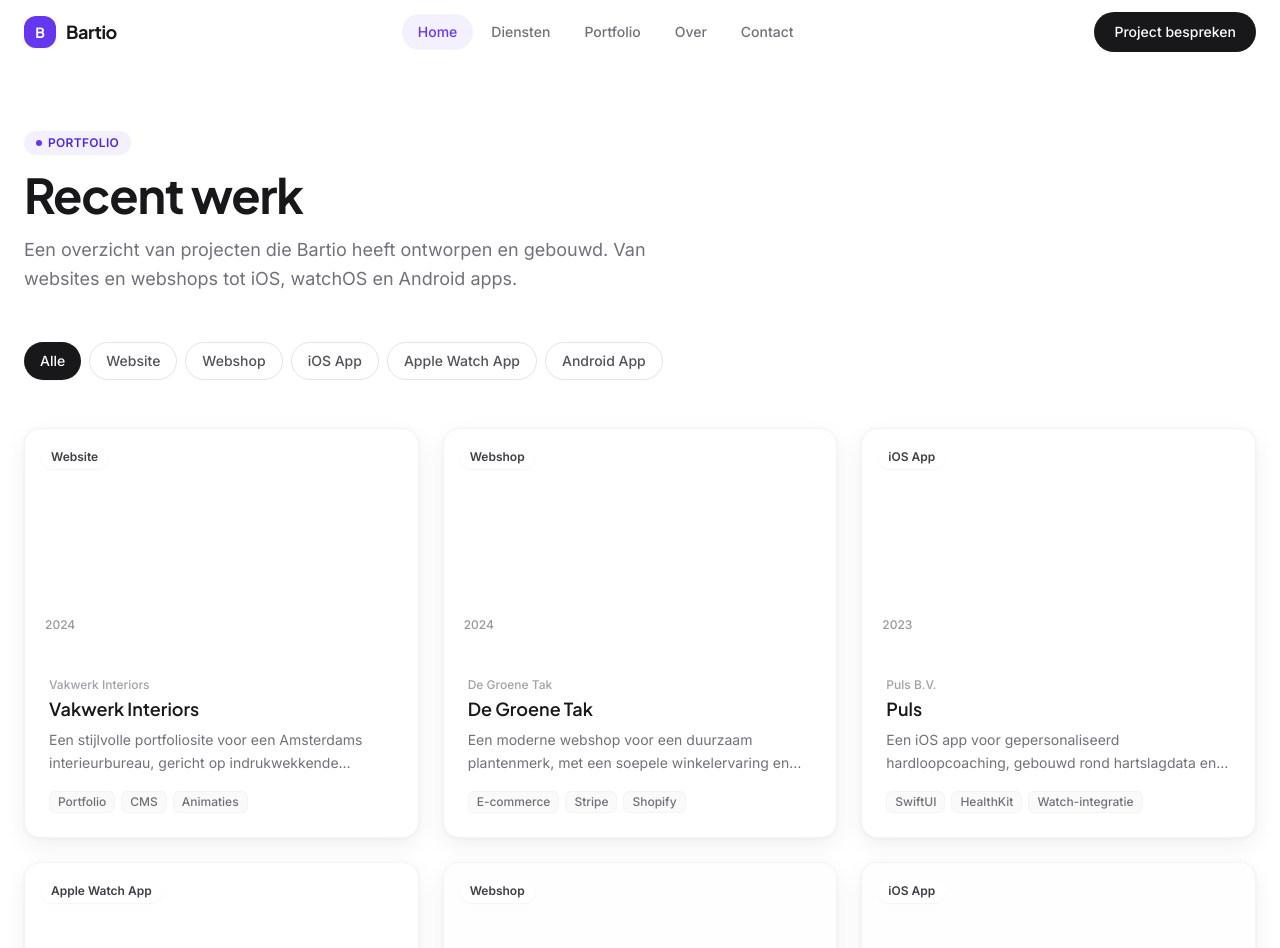
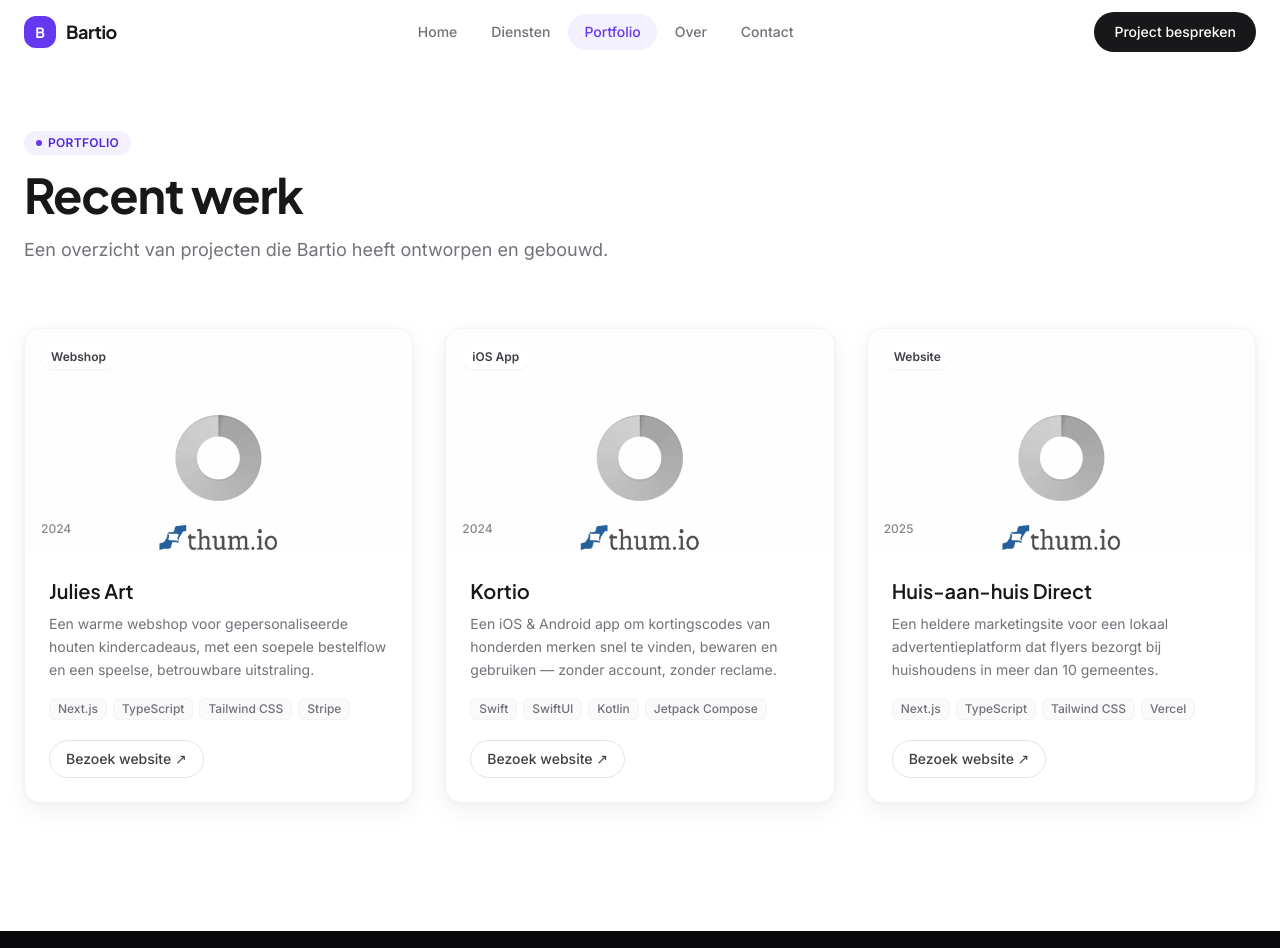
Before and after one commit to BartMimo/bartio, a Next.js app: page /portfolio in a window 1280 px wide. Shown: the top 948 px of the page. Built offline with nearby package versions, Linux system fonts and the light colour scheme.

Commit message:
Remove fake portfolio items, fix header navigation on subpages, rewrite /portfolio page

```diff
--- a/app/portfolio/page.tsx
+++ b/app/portfolio/page.tsx
@@ -1,66 +1,83 @@
-"use client";
-
-import { useState } from "react";
-import { motion, AnimatePresence } from "framer-motion";
-import { portfolioItems, allCategories, PortfolioCategory } from "@/data/portfolio";
-import PortfolioCard from "@/components/portfolio/PortfolioCard";
-import PortfolioFilter from "@/components/portfolio/PortfolioFilter";
+import Image from "next/image";
 import AnimateIn from "@/components/ui/AnimateIn";
 import SectionLabel from "@/components/ui/SectionLabel";
+import { portfolioItems } from "@/data/portfolio";
 
 export default function PortfolioPage() {
-  const [active, setActive] = useState<PortfolioCategory | "Alle">("Alle");
-
-  const filtered =
-    active === "Alle"
-      ? portfolioItems
-      : portfolioItems.filter((item) => item.category === active);
-
   return (
     <div className="pt-24 pb-24 lg:pt-32 lg:pb-32">
       <div className="max-w-7xl mx-auto px-6">
         {/* Header */}
-        <AnimateIn className="max-w-2xl mb-12">
+        <AnimateIn className="max-w-2xl mb-16">
           <SectionLabel className="mb-4">Portfolio</SectionLabel>
           <h1 className="text-4xl md:text-5xl font-display font-bold text-zinc-900 tracking-tight text-balance">
             Recent werk
           </h1>
           <p className="mt-4 text-zinc-500 leading-relaxed text-lg">
-            Een overzicht van projecten die Bartio heeft ontworpen en gebouwd. Van websites en
-            webshops tot iOS, watchOS en Android apps.
+            Een overzicht van projecten die Bartio heeft ontworpen en gebouwd.
           </p>
         </AnimateIn>
 
-        {/* Filter */}
-        <AnimateIn delay={0.1} className="mb-12">
-          <PortfolioFilter
-            categories={allCategories}
-            active={active}
-            onChange={setActive}
-          />
-        </AnimateIn>
+        {/* Grid */}
+        <div className="grid grid-cols-1 md:grid-cols-2 lg:grid-cols-3 gap-8">
+          {portfolioItems.map((item, i) => (
+            <AnimateIn key={item.id} delay={i * 0.1}>
+              <div className="bg-white rounded-2xl border border-zinc-100 shadow-card overflow-hidden flex flex-col">
+                {/* Image */}
+                <div className={`w-full h-56 bg-gradient-to-br ${item.gradient} relative overflow-hidden`}>
+                  {item.image && (
+                    <Image
+                      src={item.image}
+                      alt={item.title}
+                      fill
+                      className="object-cover object-top"
+                    />
+                  )}
+                  <span className="absolute top-4 left-4 inline-flex items-center px-2.5 py-1 rounded-full bg-white/85 backdrop-blur-sm text-xs font-semibold text-zinc-700 shadow-sm z-10">
+                    {item.category}
+                  </span>
+                  <span className="absolute bottom-4 left-4 text-xs font-medium text-zinc-600/70 z-10">{item.year}</span>
+                </div>
 
-        {/* Grid */}
-        <AnimatePresence mode="wait">
-          <motion.div
-            key={active}
-            initial={{ opacity: 0, y: 12 }}
-            animate={{ opacity: 1, y: 0 }}
-            exit={{ opacity: 0, y: -8 }}
-            transition={{ duration: 0.3 }}
-            className="grid grid-cols-1 md:grid-cols-2 lg:grid-cols-3 gap-6"
-          >
-            {filtered.map((item) => (
-              <PortfolioCard key={item.id} item={item} />
-            ))}
-          </motion.div>
-        </AnimatePresence>
+                {/* Content */}
+                <div className="p-6 flex flex-col flex-1">
+                  <h2 className="font-display font-semibold text-zinc-900 text-xl mb-2">
+                    {item.title}
+                  </h2>
+                  <p className="text-sm text-zinc-500 leading-relaxed mb-4">
+                    {item.shortDescription}
+                  </p>
 
-        {filtered.length === 0 && (
-          <div className="text-center py-20 text-zinc-400">
-            Geen projecten gevonden in deze categorie.
-          </div>
-        )}
+                  {/* Tech stack */}
+                  <div className="flex flex-wrap gap-1.5 mb-5">
+                    {item.techStack.slice(0, 4).map((tech) => (
+                      <span
+                        key={tech}
+                        className="inline-flex items-center px-2 py-0.5 rounded-md bg-zinc-50 text-zinc-500 text-xs font-medium border border-zinc-100"
+                      >
+                        {tech}
+                      </span>
+                    ))}
+                  </div>
+
+                  {/* Link */}
+                  {item.externalLink && (
+                    <div className="mt-auto">
+                      <a
+                        href={item.externalLink}
+                        target="_blank"
+                        rel="noopener noreferrer"
+                        className="inline-flex items-center gap-1.5 px-4 py-2 rounded-full text-sm font-medium border border-zinc-200 text-zinc-700 hover:bg-zinc-50 transition-colors"
+                      >
+                        Bezoek website ↗
+                      </a>
+                    </div>
+                  )}
+                </div>
+              </div>
+            </AnimateIn>
+          ))}
+        </div>
       </div>
     </div>
   );
--- a/components/layout/Header.tsx
+++ b/components/layout/Header.tsx
@@ -1,61 +1,55 @@
 "use client";
 
 import { useState, useEffect } from "react";
+import { usePathname, useRouter } from "next/navigation";
 import { motion, AnimatePresence } from "framer-motion";
 import { Menu, X } from "lucide-react";
 import { cn } from "@/lib/utils";
 
 const navLinks = [
-  { href: "#home", label: "Home", id: "home" },
-  { href: "#diensten", label: "Diensten", id: "diensten" },
-  { href: "#portfolio", label: "Portfolio", id: "portfolio" },
-  { href: "#over", label: "Over", id: "over" },
-  { href: "#contact", label: "Contact", id: "contact" },
+  { href: "/", label: "Home", id: "home" },
+  { href: "/#diensten", label: "Diensten", id: "diensten" },
+  { href: "/portfolio", label: "Portfolio", id: "portfolio" },
+  { href: "/#over", label: "Over", id: "over" },
+  { href: "/#contact", label: "Contact", id: "contact" },
 ];
 
 export default function Header() {
   const [isOpen, setIsOpen] = useState(false);
   const [scrolled, setScrolled] = useState(false);
-  const [activeSection, setActiveSection] = useState("home");
+  const pathname = usePathname();
+  const router = useRouter();
 
   useEffect(() => {
-    const handleScroll = () => {
-      setScrolled(window.scrollY > 20);
-
-      const sections = navLinks
-        .map((l) => ({ id: l.id, el: document.getElementById(l.id) }))
-        .filter((s) => s.el != null);
-
-      const scrollY = window.scrollY + 100;
-      let current = sections[0]?.id ?? "home";
-      for (const s of sections) {
-        if (s.el!.offsetTop <= scrollY) {
-          current = s.id;
-        }
-      }
-      setActiveSection(current);
-    };
-
+    const handleScroll = () => setScrolled(window.scrollY > 20);
     window.addEventListener("scroll", handleScroll, { passive: true });
     handleScroll();
     return () => window.removeEventListener("scroll", handleScroll);
   }, []);
 
   useEffect(() => {
-    if (isOpen) {
-      document.body.style.overflow = "hidden";
-    } else {
-      document.body.style.overflow = "";
-    }
-    return () => {
-      document.body.style.overflow = "";
-    };
+    document.body.style.overflow = isOpen ? "hidden" : "";
+    return () => { document.body.style.overflow = ""; };
   }, [isOpen]);
 
-  const handleNavClick = (id: string) => {
+  const handleNavClick = (href: string) => {
     setIsOpen(false);
-    const el = document.getElementById(id);
-    if (el) el.scrollIntoView({ behavior: "smooth" });
+    if (href.startsWith("/#")) {
+      const id = href.slice(2);
+      if (pathname === "/") {
+        document.getElementById(id)?.scrollIntoView({ behavior: "smooth" });
+      } else {
+        router.push(href);
+      }
+    } else {
+      router.push(href);
+    }
+  };
+
+  const isActive = (href: string) => {
+    if (href === "/portfolio") return pathname === "/portfolio";
+    if (href === "/") return pathname === "/";
+    return false;
   };
 
   return (
@@ -70,8 +64,8 @@ export default function Header() {
       >
         <div className="max-w-7xl mx-auto px-6 h-16 flex items-center justify-between">
           <a
-            href="#home"
-            onClick={(e) => { e.preventDefault(); handleNavClick("home"); }}
+            href="/"
+            onClick={(e) => { e.preventDefault(); handleNavClick("/"); }}
             className="flex items-center gap-2.5 group flex-shrink-0"
           >
             <div className="w-8 h-8 rounded-xl bg-brand-600 flex items-center justify-center shadow-sm group-hover:shadow-md transition-shadow">
@@ -87,10 +81,10 @@ export default function Header() {
               <a
                 key={link.id}
                 href={link.href}
-                onClick={(e) => { e.preventDefault(); handleNavClick(link.id); }}
+                onClick={(e) => { e.preventDefault(); handleNavClick(link.href); }}
                 className={cn(
                   "px-4 py-2 rounded-full text-sm font-medium transition-all duration-200 cursor-pointer",
-                  activeSection === link.id
+                  isActive(link.href)
                     ? "text-brand-600 bg-brand-50"
                     : "text-zinc-500 hover:text-zinc-900 hover:bg-zinc-50"
                 )}
@@ -102,8 +96,8 @@ export default function Header() {
 
           <div className="hidden md:flex">
             <a
-              href="#contact"
-              onClick={(e) => { e.preventDefault(); handleNavClick("contact"); }}
+              href="/#contact"
+              onClick={(e) => { e.preventDefault(); handleNavClick("/#contact"); }}
               className="px-5 py-2.5 bg-zinc-900 text-white text-sm font-medium rounded-full hover:bg-zinc-700 transition-colors cursor-pointer"
             >
               Project bespreken
@@ -140,10 +134,10 @@ export default function Header() {
                 >
                   <a
                     href={link.href}
-                    onClick={(e) => { e.preventDefault(); handleNavClick(link.id); }}
+                    onClick={(e) => { e.preventDefault(); handleNavClick(link.href); }}
                     className={cn(
                       "block px-4 py-3.5 text-lg font-medium rounded-xl transition-colors cursor-pointer",
-                      activeSection === link.id
+                      isActive(link.href)
                         ? "text-brand-600 bg-brand-50"
                         : "text-zinc-700 hover:text-zinc-900 hover:bg-zinc-50"
                     )}
@@ -159,8 +153,8 @@ export default function Header() {
                 className="mt-4 pt-4 border-t border-zinc-100"
               >
                 <a
-                  href="#contact"
-                  onClick={(e) => { e.preventDefault(); handleNavClick("contact"); }}
+                  href="/#contact"
+                  onClick={(e) => { e.preventDefault(); handleNavClick("/#contact"); }}
                   className="block w-full text-center px-6 py-4 bg-zinc-900 text-white font-medium rounded-xl hover:bg-zinc-700 transition-colors text-base cursor-pointer"
                 >
                   Project bespreken
--- a/data/portfolio.ts
+++ b/data/portfolio.ts
@@ -30,109 +30,6 @@ export interface PortfolioItem {
 export const portfolioItems: PortfolioItem[] = [
   {
     id: "1",
-    slug: "vakwerk-interiors",
-    title: "Vakwerk Interiors",
-    category: "Website",
-    client: "Vakwerk Interiors",
-    year: 2024,
-    shortDescription:
-      "Een stijlvolle portfoliosite voor een Amsterdams interieurbureau, gericht op indrukwekkende beeldkwaliteit en sfeer.",
-    fullDescription: `Vakwerk Interiors is een interieurbureau uit Amsterdam dat zich specialiseert in luxe residentiële projecten. Ze zochten een website die hun stijl weerspiegelt: verfijnd, tijdloos en visueel overtuigend.
-
-We ontwierpen en bouwden een volledig op maat gemaakte portfoliosite met nadruk op immersieve projectpresentaties, een vloeiende navigatie en typografie die de high-end sfeer ondersteunt.
-
-Het resultaat is een website die bezoekers meteen overtuigt van de kwaliteit van het bureau — en zorgt voor meer kwalitatieve aanvragen.`,
-    challenge:
-      "De uitdaging lag in het centraal stellen van beeldkwaliteit zonder de prestaties te verliezen. De fotografie moest de hoofdrol spelen, niet concurreren met de interface.",
-    solution:
-      "We kozen voor een minimalistische opzet waarbij tekst en navigatie terugtreden ten gunste van de beelden. Met slimme laadtechnieken en progressieve afbeeldingsoptimalisatie blijft de site snel, ook op mobiel.",
-    result:
-      "Binnen drie maanden na lancering steeg het aantal contactaanvragen met 62%. Bezoekers bleven gemiddeld twee keer zo lang op de site.",
-    techStack: ["Next.js", "TypeScript", "Tailwind CSS", "Framer Motion", "Sanity CMS", "Vercel"],
-    gradient: "from-stone-200 via-amber-100 to-orange-50",
-    gradientDark: "from-stone-700 via-amber-800 to-orange-900",
-    accentColor: "#D4A96A",
-    featured: true,
-    tags: ["Portfolio", "CMS", "Animaties", "SEO"],
-  },
-  {
-    id: "2",
-    slug: "de-groene-tak",
-    title: "De Groene Tak",
-    category: "Webshop",
-    client: "De Groene Tak",
-    year: 2024,
-    shortDescription:
-      "Een moderne webshop voor een duurzaam plantenmerk, met een soepele winkelervaring en een frisse, botanische uitstraling.",
-    fullDescription: `De Groene Tak is een Nederlands merk dat kamerplanten, potten en botanische accessoires verkoopt met focus op duurzaamheid en kwaliteit. Ze wilden een webshop die hun verhaal vertelt én bezoekers omzet in klanten.
-
-We bouwden een volledige e-commerce ervaring: van productpagina's met rijke content en stylingfoto's tot een geoptimaliseerde checkout. De shop integreert met het voorraadbeheersysteem van de klant en ondersteunt automatische verzendbevestigingen.`,
-    challenge:
-      "Een webshop die er premium uitziet maar tegelijk laagdrempelig aanvoelt. Planten kopen online vraagt om vertrouwen — de site moest dat vertrouwen meteen wekken.",
-    solution:
-      "Met een warme, groene huisstijl, uitgebreide plantgidsen en echte klantverhalen creëerden we een shop die authentiek aanvoelt. Slim filteren en zoeken maakt het vinden van de perfecte plant eenvoudig.",
-    result:
-      "In het eerste kwartaal na lancering realiseerde De Groene Tak 340% meer online omzet dan via hun oude website.",
-    techStack: ["Next.js", "TypeScript", "Stripe", "Shopify Storefront API", "Tailwind CSS", "Vercel"],
-    gradient: "from-emerald-200 via-green-100 to-teal-50",
-    gradientDark: "from-emerald-800 via-green-700 to-teal-900",
-    accentColor: "#2D7A4F",
-    featured: true,
-    tags: ["E-commerce", "Stripe", "Shopify", "Mobile-first"],
-  },
-  {
-    id: "3",
-    slug: "puls-app",
-    title: "Puls",
-    category: "iOS App",
-    client: "Puls B.V.",
-    year: 2023,
-    shortDescription:
-      "Een iOS app voor gepersonaliseerd hardloopcoaching, gebouwd rond hartslagdata en intelligente trainingsplanning.",
-    fullDescription: `Puls is een hardloopcoaching app die gebruikers helpt slimmer te trainen op basis van hun hartslag en hersteldata. De app analyseert historische data, stelt trainingsplannen voor en geeft real-time feedback tijdens het lopen.
-
-We ontwierpen en bouwden de iOS-app volledig in SwiftUI, met integratie in Apple HealthKit voor naadloze toegang tot biometrische data. De interface is ontworpen voor gebruik tijdens het bewegen: grote knoppen, duidelijke kleurcontrasten en een minimalistische weergave die geen afleidingen biedt.`,
-    challenge:
-      "Hartslagdata is complex — de uitdaging was om dit op een begrijpelijke, motiverende manier te presenteren aan gewone gebruikers, niet aan sportwetenschappers.",
-    solution:
-      "Door gebruik te maken van kleurgebaseerde zones (groen, geel, rood) en eenvoudig taalgebruik maakten we complexe data direct begrijpelijk. De onboarding legt in drie stappen uit hoe de zones persoonlijk worden ingesteld.",
-    result:
-      "4.8 sterren in de App Store. Meer dan 12.000 downloads in de eerste zes maanden na lancering.",
-    techStack: ["SwiftUI", "HealthKit", "CoreData", "CloudKit", "WatchKit", "Xcode"],
-    externalLink: "#",
-    gradient: "from-violet-200 via-purple-100 to-indigo-50",
-    gradientDark: "from-violet-800 via-purple-700 to-indigo-900",
-    accentColor: "#7C3AED",
-    featured: true,
-    tags: ["SwiftUI", "HealthKit", "Watch-integratie", "Onboarding"],
-  },
-  {
-    id: "4",
-    slug: "tij-watch-app",
-    title: "Tij",
-    category: "Apple Watch App",
-    client: "Tij Labs",
-    year: 2024,
-    shortDescription:
-      "Een watchOS-app voor surfers en watersporters met real-time getijdendata en windcondities direct op de pols.",
-    fullDescription: `Tij is een watchOS-app die surfers, kitesurfers en watersporters voorziet van real-time getijdendata, windcondities en golfhoogte — rechtstreeks op hun Apple Watch.
-
-We ontwierpen een app die volledig is geoptimaliseerd voor het kleine scherm van de Watch, met een schermvullend tij-overzicht, complicaties voor het wijzerplaat en snelle toegang tot de meest relevante data op favoriete locaties.`,
-    challenge:
-      "Het Apple Watch scherm is klein en het gebruik is kortdurend. De informatie moest in één oogopslag begrijpelijk zijn, ook met natte handen of in felle zon.",
-    solution:
-      "We ontwierpen een high-contrast interface met grote, bold typografie en een intuïtieve kleurschaal voor condities. Haptic feedback laat de Watch trillen bij ideale omstandigheden.",
-    result:
-      "Winnaar van de Surf Media Award 2024 in de categorie 'Beste Digitale Tool'. Meer dan 8.000 actieve gebruikers.",
-    techStack: ["watchOS", "SwiftUI", "ClockKit", "CoreLocation", "WidgetKit", "REST API"],
-    gradient: "from-sky-200 via-blue-100 to-cyan-50",
-    gradientDark: "from-sky-800 via-blue-700 to-cyan-900",
-    accentColor: "#0284C7",
-    featured: false,
-    tags: ["watchOS", "Complicaties", "Geolocation", "Real-time data"],
-  },
-  {
-    id: "6",
     slug: "julies-art",
     title: "Julies Art",
     category: "Webshop",
@@ -159,7 +56,7 @@ We bouwden een volledige e-commerce shop met productpagina's waar klanten direct
     tags: ["E-commerce", "Personalisatie", "Webshop", "Stripe"],
   },
   {
-    id: "7",
+    id: "2",
     slug: "kortio",
     title: "Kortio",
     category: "iOS App",
@@ -186,7 +83,7 @@ We bouwden zowel de iOS- als Android-app, samen met een bijbehorende marketingwe
     tags: ["iOS", "Android", "Cross-platform", "Marketingsite"],
   },
   {
-    id: "8",
+    id: "3",
     slug: "huisaanhuisdirect",
     title: "Huis-aan-huis Direct",
     category: "Website",
@@ -209,33 +106,8 @@ We bouwden een strakke, conversiegerichte marketingsite met een duidelijke propo
     gradient: "from-blue-200 via-sky-100 to-cyan-50",
     gradientDark: "from-blue-800 via-sky-700 to-cyan-900",
     accentColor: "#2563EB",
-    featured: false,
+    featured: true,
     tags: ["Marketing", "SEO", "Lokaal", "Conversie"],
-  },
-  {
-    id: "5",
-    slug: "markt-android",
-    title: "Markt",
-    category: "Android App",
-    client: "Markt B.V.",
-    year: 2023,
-    shortDescription:
-      "Een Android marketplace-app voor lokale handel, met een intuïtieve zoekervaring en geïntegreerd veilig betalingsverkeer.",
-    fullDescription: `Markt is een Android-app waarmee mensen eenvoudig spullen kunnen kopen en verkopen in hun buurt. De focus ligt op een prettige gebruikerservaring: snel berichten plaatsen, slim zoeken op categorie of locatie, en betalen via een geïntegreerde betalingsomgeving.
-
-We bouwden de app volledig in Kotlin met Jetpack Compose voor de UI. De real-time berichtenmodule is gebouwd op Firebase, en betalingen verlopen via een Stripe-integratie.`,
-    challenge:
-      "De tweede-hands markt is al erg competitief. Markt moest zich onderscheiden door snelheid en gebruiksgemak — een bericht plaatsen in minder dan 60 seconden was het doel.",
-    solution:
-      "Door het plaatsingsproces te stroomlijnen naar vier simpele stappen (foto's, categorie, prijs, publiceren) en intelligente categorisatie op basis van de foto, bereikten we een gemiddelde plaatsingstijd van 42 seconden.",
-    result:
-      "50.000+ downloads op Google Play in het eerste jaar. 4.6 sterren gemiddelde beoordeling.",
-    techStack: ["Kotlin", "Jetpack Compose", "Firebase", "Stripe", "Room Database", "Google Maps SDK"],
-    gradient: "from-orange-200 via-amber-100 to-yellow-50",
-    gradientDark: "from-orange-800 via-amber-700 to-yellow-900",
-    accentColor: "#D97706",
-    featured: false,
-    tags: ["Kotlin", "Compose", "Firebase", "Betalingen", "Real-time"],
   },
 ];
 
```
